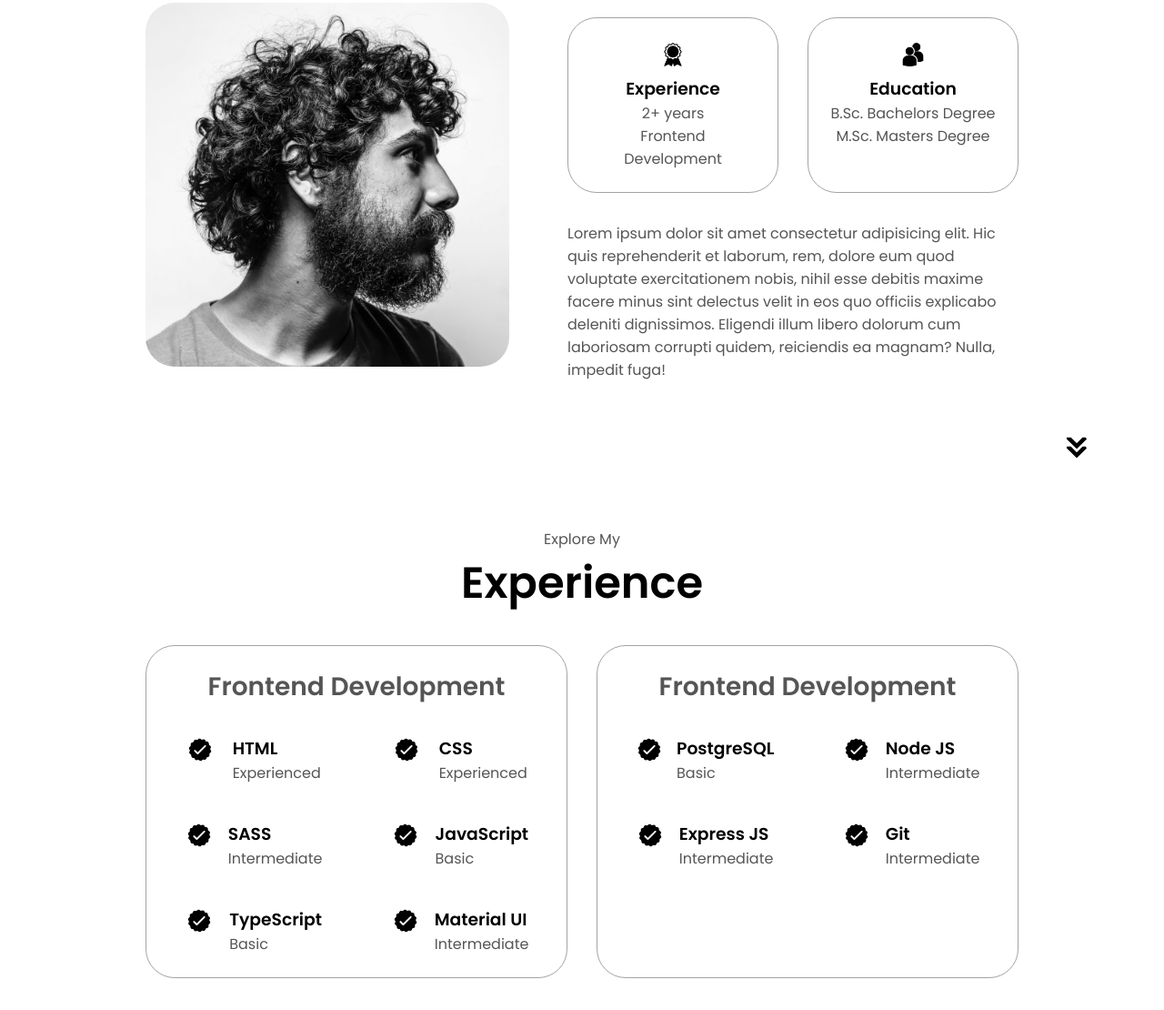
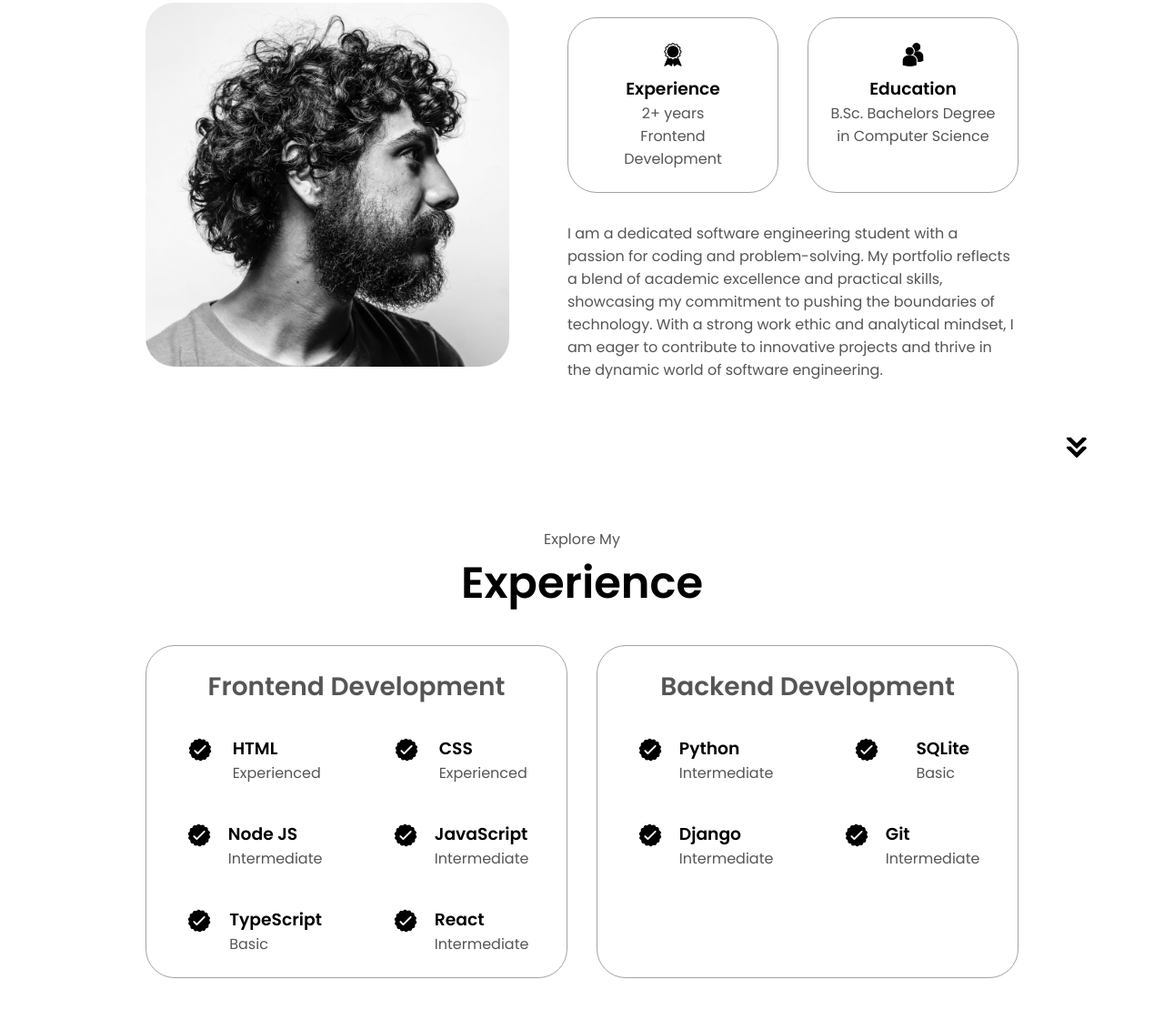
Before and after one commit to juliemusyoki/My-Portfolio, a plain HTML site: page index.html in a window 1280 px wide. Shown: the part 1116-2226 px from the top of the page at 91% size. Drawn offline with Linux system fonts and the light colour scheme.

Commit message:
Initial Commit

```diff
--- a/index.html
+++ b/index.html
@@ -10,7 +10,7 @@
   </head>
   <body>
     <nav id="desktop-nav">
-      <div class="logo">John Doe</div>
+      <div class="logo">Juliet Musyoki</div>
       <div>
         <ul class="nav-links">
           <li><a href="#about">About</a></li>
@@ -21,7 +21,7 @@
       </div>
     </nav>
     <nav id="hamburger-nav">
-      <div class="logo">John Doe</div>
+      <div class="logo">Juliet Musyoki</div>
       <div class="hamburger-menu">
         <div class="hamburger-icon" onclick="toggleMenu()">
           <span></span>
@@ -42,12 +42,12 @@
       </div>
       <div class="section__text">
         <p class="section__text__p1">Hello, I'm</p>
-        <h1 class="title">John Doe</h1>
-        <p class="section__text__p2">Frontend Developer</p>
+        <h1 class="title">Juliet Musyoki</h1>
+        <p class="section__text__p2">Software Engineer</p>
         <div class="btn-container">
           <button
             class="btn btn-color-2"
-            onclick="window.open('./assets/resume-example.pdf')"
+            onclick="window.open('./assets/my-resume.pdf')"
           >
             Download CV
           </button>
@@ -66,7 +66,7 @@
             src="./assets/github.png"
             alt="My Github profile"
             class="icon"
-            onclick="location.href='https://github.com/'"
+            onclick="location.href='https://github.com/juliemusyoki'"
           />
         </div>
       </div>
@@ -100,17 +100,12 @@
                 class="icon"
               />
               <h3>Education</h3>
-              <p>B.Sc. Bachelors Degree<br />M.Sc. Masters Degree</p>
+              <p>B.Sc. Bachelors Degree<br />in Computer Science</p>
             </div>
           </div>
           <div class="text-container">
             <p>
-              Lorem ipsum dolor sit amet consectetur adipisicing elit. Hic quis
-              reprehenderit et laborum, rem, dolore eum quod voluptate
-              exercitationem nobis, nihil esse debitis maxime facere minus sint
-              delectus velit in eos quo officiis explicabo deleniti dignissimos.
-              Eligendi illum libero dolorum cum laboriosam corrupti quidem,
-              reiciendis ea magnam? Nulla, impedit fuga!
+                I am a dedicated software engineering student with a passion for coding and problem-solving. My portfolio reflects a blend of academic excellence and practical skills, showcasing my commitment to pushing the boundaries of technology. With a strong work ethic and analytical mindset, I am eager to contribute to innovative projects and thrive in the dynamic world of software engineering.
             </p>
           </div>
         </div>
@@ -159,7 +154,7 @@
                   class="icon"
                 />
                 <div>
-                  <h3>SASS</h3>
+                  <h3>Node JS</h3>
                   <p>Intermediate</p>
                 </div>
               </article>
@@ -171,7 +166,7 @@
                 />
                 <div>
                   <h3>JavaScript</h3>
-                  <p>Basic</p>
+                  <p>Intermediate</p>
                 </div>
               </article>
               <article>
@@ -192,14 +187,14 @@
                   class="icon"
                 />
                 <div>
-                  <h3>Material UI</h3>
+                  <h3>React</h3>
                   <p>Intermediate</p>
                 </div>
               </article>
             </div>
           </div>
           <div class="details-container">
-            <h2 class="experience-sub-title">Frontend Development</h2>
+            <h2 class="experience-sub-title">Backend Development</h2>
             <div class="article-container">
               <article>
                 <img
@@ -208,7 +203,18 @@
                   class="icon"
                 />
                 <div>
-                  <h3>PostgreSQL</h3>
+                  <h3>Python</h3>
+                  <p>Intermediate</p>
+                </div>
+              </article>
+              <article>
+                <img
+                  src="./assets/checkmark.png"
+                  alt="Experience icon"
+                  class="icon"
+                />
+                <div>
+                  <h3>SQLite</h3>
                   <p>Basic</p>
                 </div>
               </article>
@@ -219,18 +225,7 @@
                   class="icon"
                 />
                 <div>
-                  <h3>Node JS</h3>
-                  <p>Intermediate</p>
-                </div>
-              </article>
-              <article>
-                <img
-                  src="./assets/checkmark.png"
-                  alt="Experience icon"
-                  class="icon"
-                />
-                <div>
-                  <h3>Express JS</h3>
+                  <h3>Django</h3>
                   <p>Intermediate</p>
                 </div>
               </article>
```
Also changed, not shown: 1 other file.
